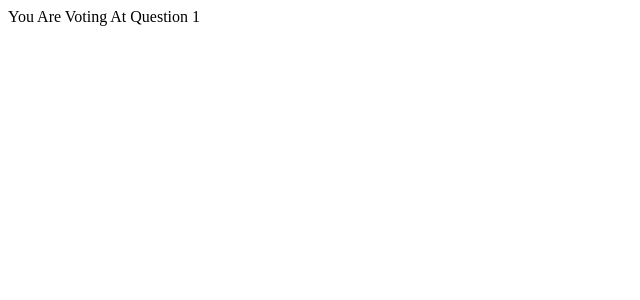
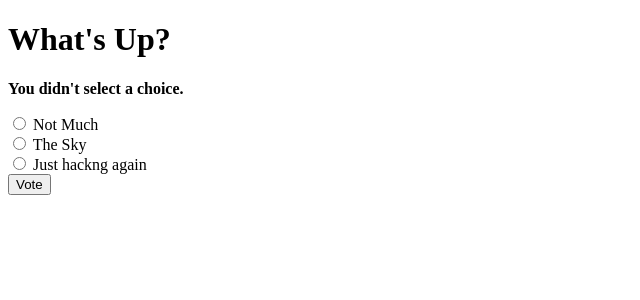
Before and after one commit to rashijais/pollsapp, a Django app: page /polls/1/vote/ in a window 1280 px wide. Shown: the top 300 px of the page, without its empty margins (0-640 px from the left). Run offline with Django 3.2, Linux system fonts and the light colour scheme; data comes from the database, SQL or seed files in the repository; both versions use the stored data as it was after the commit.

Commit message:
polls tut-3 choice n results

```diff
--- a/mysite/polls/templates/polls/detail.html
+++ b/mysite/polls/templates/polls/detail.html
@@ -6,10 +6,16 @@
 </head>
 <body>
    <h1>{{ question.question_text }}</h1>
-     <ul>
-      {% for choice in question.choice_set.all %}
-        <li>{{ choice.choice_text }}</li>
-      {% endfor %}
-     </ul>
+
+{% if error_message %}<p><strong>{{ error_message }}</strong></p>{% endif %}
+
+<form action="{% url 'polls:vote' question.id %}" method="post">
+{% csrf_token %}
+{% for choice in question.choice_set.all %}
+    <input type="radio" name="choice" id="choice{{ forloop.counter }}" value="{{ choice.id }}">
+    <label for="choice{{ forloop.counter }}">{{ choice.choice_text }}</label><br>
+{% endfor %}
+<input type="submit" value="Vote">
+</form>
 </body>
 </html>
--- a/mysite/polls/views.py
+++ b/mysite/polls/views.py
@@ -1,5 +1,8 @@
 from django.shortcuts import render
 from django.shortcuts import get_object_or_404, render
+from django.http import HttpResponse, HttpResponseRedirect
+from django.urls import reverse
+from .models import Choice, Question
 
 # Create your views here.
 
@@ -16,10 +19,24 @@ def detail(request, question_id):
 
 
 def results(request, question_id):
-    return HttpResponse("You Are Looking At The Results Of Question %s" %question_id)
+    question = get_object_or_404(Question, pk=question_id)
+    return render(request, 'polls/results.html', {'question': question})
+
 
 def vote(request, question_id):
-    return HttpResponse("You Are Voting At Question %s" %question_id)
+    question = get_object_or_404(Question, pk=question_id)
+    try:
+        selected_choice = question.choice_set.get(pk=request.POST['choice'])
+    except (KeyError, Choice.DoesNotExist):
+        return render(request, 'polls/detail.html', {
+            'question': question,
+            'error_message': "You didn't select a choice.",
+        })
+    else:
+        selected_choice.votes += 1
+        selected_choice.save()
+        return HttpResponseRedirect(reverse('polls:results', args=(question.id,)))
+
 
 def index(request):
     latest_question_list = Question.objects.order_by('-pub_date')[:5]
```
Also changed, not shown: mysite/polls/templates/polls/results.html (added, +16 -0 lines), mysite/db.sqlite3.
